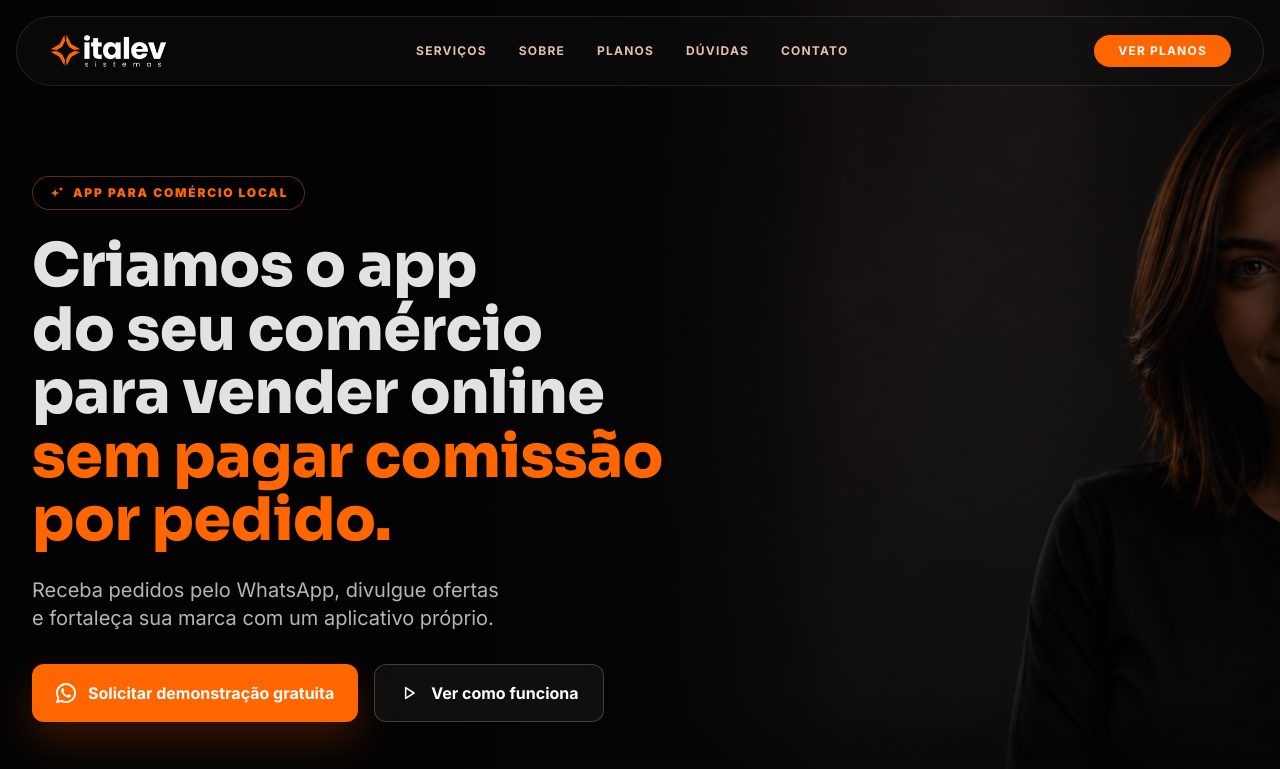
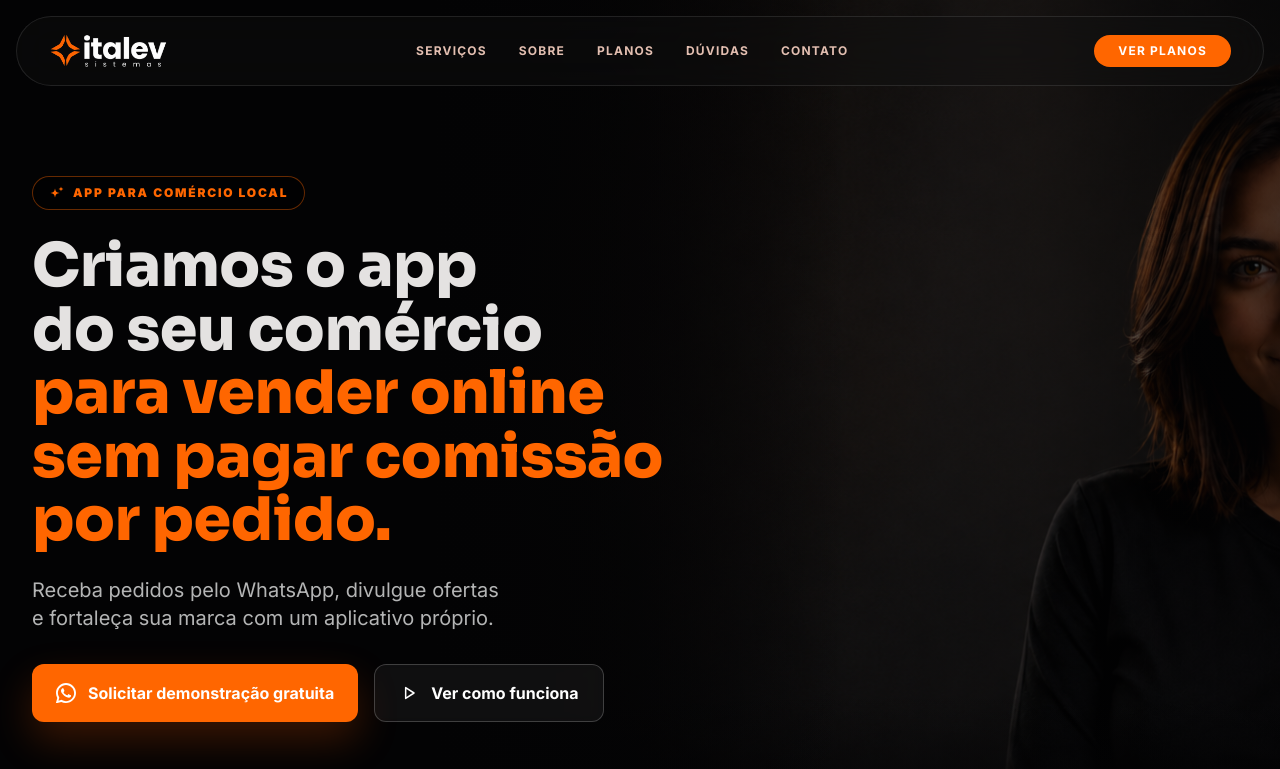
Before and after one commit to alle77fm/paginaitalev, a Next.js app: page / in a window 1280 px wide. Shown: the top 769 px of the page. Built offline with nearby package versions, Linux system fonts and the light colour scheme.

Commit message:
Destaca frase da hero em laranja

```diff
--- a/app/page.tsx
+++ b/app/page.tsx
@@ -183,12 +183,12 @@ export default function HomePage() {
               <h1 className="mb-6 font-sora font-black leading-[1.08] tracking-tight text-on-surface text-balance">
                 <span className="block text-3xl sm:text-4xl md:hidden">
                   Criamos o app do seu comércio <br />
-                  para vender online
+                  <span className="text-primary-container">para vender online</span>
                   <span className="mt-2 block text-primary-container">sem pagar comissão por pedido.</span>
                 </span>
                 <span className="hidden text-[44px] leading-[1.06] md:block lg:text-[54px] xl:text-[60px]">
                   Criamos o app do seu comércio <br />
-                  para vender online <br />
+                  <span className="text-primary-container">para vender online</span> <br />
                   <span className="text-primary-container">sem pagar comissão por pedido.</span>
                 </span>
               </h1>
```
